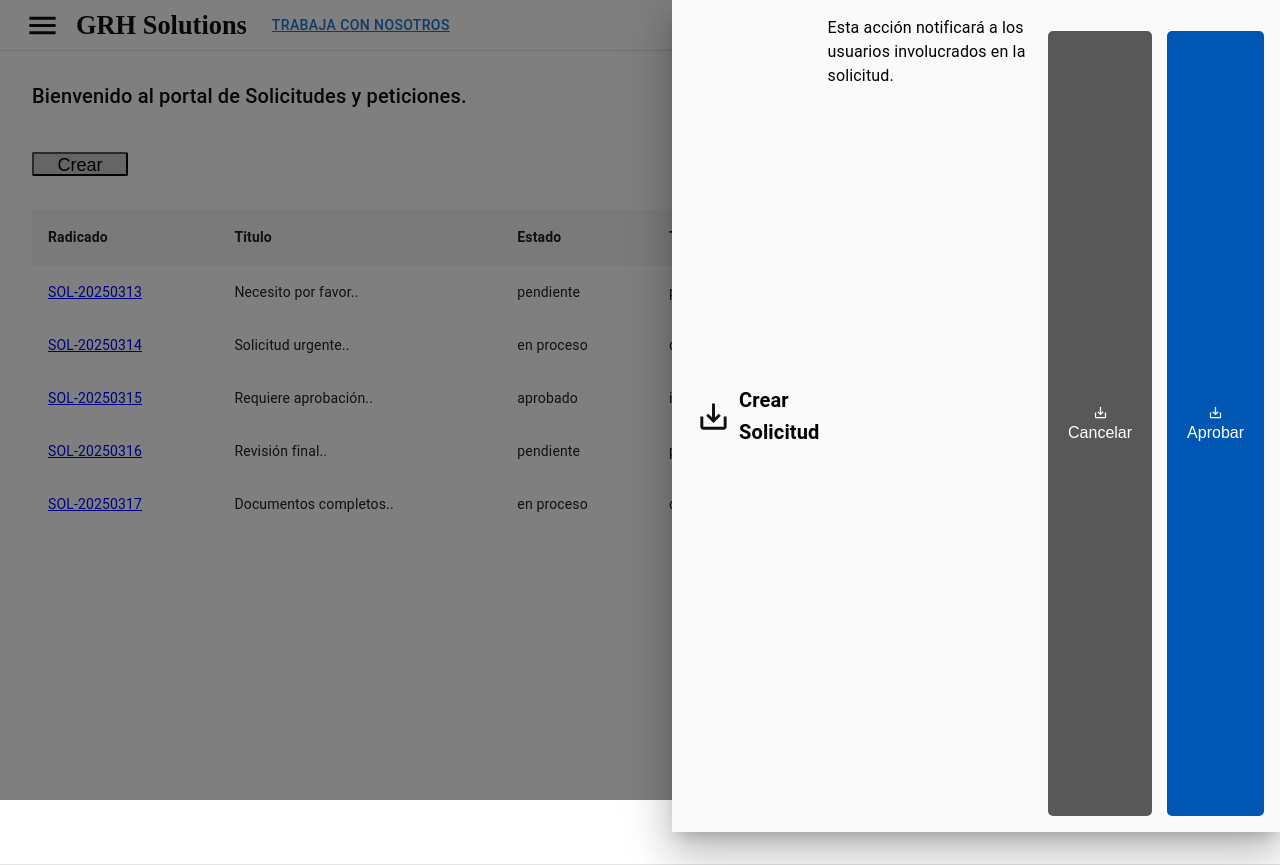
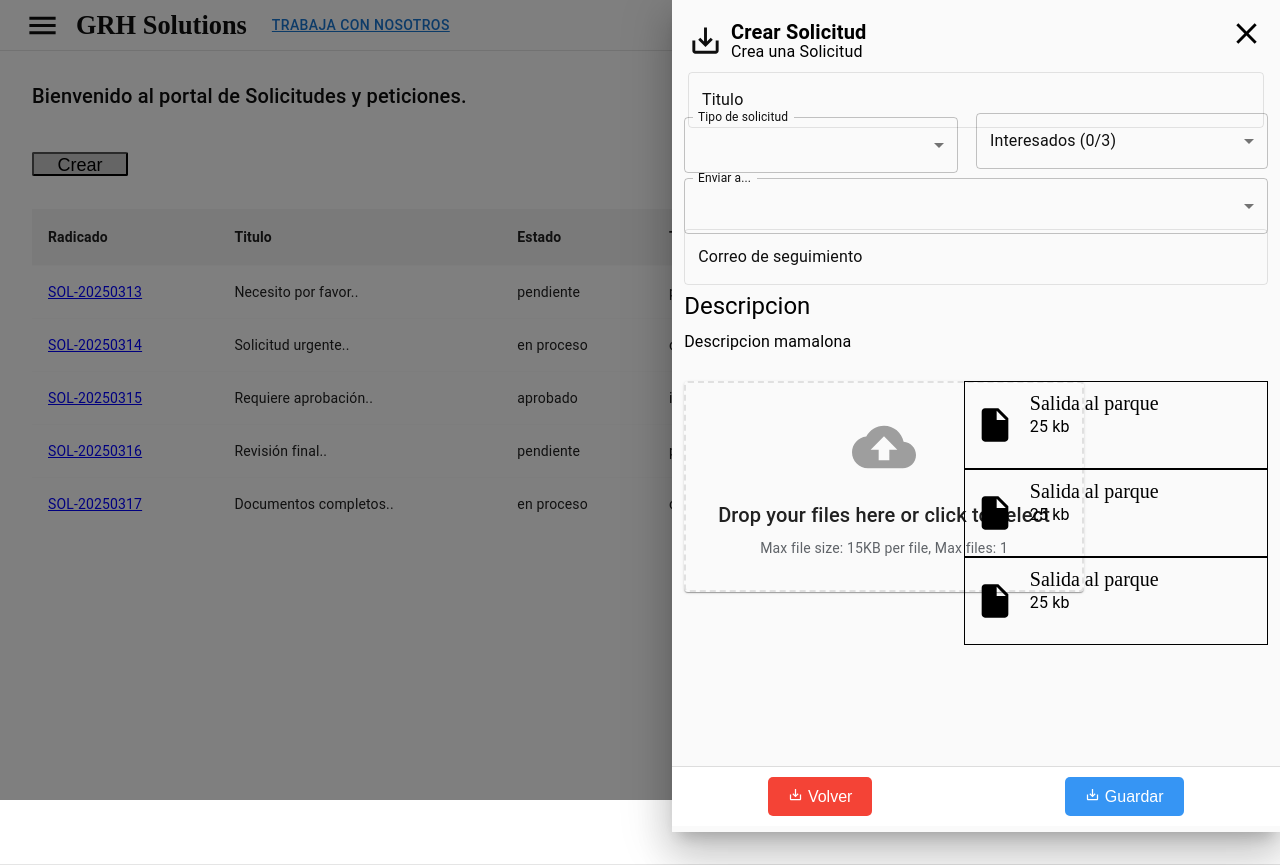
Before and after one commit to GRHsolutions/grh_solutions, a React (Vite) app in the folder Grh-Solutions/grh-solutions.client/: page /solicitudes in a window 1280 px wide. Both pictures are taken after a click on the button "Crear". Built offline with nearby package versions, Linux system fonts and the light colour scheme.

Commit message:
Update final solicitudes module

```diff
--- a/Grh-Solutions/grh-solutions.client/src/pages/solicitudes/componentes/CreatedSolicitudes.tsx
+++ b/Grh-Solutions/grh-solutions.client/src/pages/solicitudes/componentes/CreatedSolicitudes.tsx
@@ -1,7 +1,14 @@
 import { useState } from "react";
 import { Box, Modal, Stack, Typography, useTheme } from "@mui/material";
 import SaveAltIcon from "@mui/icons-material/SaveAlt";
+import CloseIcon from "@mui/icons-material/Close";
+import GrhTextField from '../../../generics/grh-generics/textField';
+import GrhCustomSelect from '../../../generics/grh-generics/inputSelect';
+import MultipleSelect from '../../../generics/grh-generics/multipleSelect';
+import { DragDropInput, DragNDropVariables } from '../../../generics/grh-generics/DragNDrop';
+import InsertDriveFileIcon from "@mui/icons-material/InsertDriveFile";
 import "../stiles.scss";
+import React from 'react';
 
 const style = {
   position: "absolute",
@@ -43,9 +50,50 @@ interface CreatedSolicitudesModalProps {
   handleClose: () => void;
   open: boolean;
 }
-
 const CreatedSolicitudesModal = ({ handleClose, open }: CreatedSolicitudesModalProps) => {
   const theme = useTheme();
+  const [text, setText] = useState('');
+  const [currentInputSelected, setCurrentInputSelected] = React.useState(0);
+
+  const optionstype = [{
+    id: 1,
+    name: "credito"
+  }, {
+    id: 2,
+    name: "inversion"
+  }, {
+    id: 3,
+    name: "prestamo"
+  }
+];
+
+const options = [{
+  id: 1,
+  name: "Carlos"
+}, {
+  id: 2,
+  name: "Mariana"
+}, {
+  id: 3,
+  name: "Alex"
+}, {
+  id: 4,
+  name: "Jose"
+}, {
+  id: 5,
+  name: "Juan"
+}
+];
+  const [selectedFiles, setSelectedFiles] = React.useState<DragNDropVariables[]>([]);
+  const [mult, setMult] = React.useState<number[]>([]);
+  const setFieldValue = (_field: string, value: number[]) => {
+    setMult(value);
+  };
+  const [newInputSelected, setNewInputSelected] = React.useState(0);
+  const [newText, setNewText] = React.useState('');
+  const handleFileSelect = (files: DragNDropVariables[]) => {
+    setSelectedFiles(files);
+  };
 
   return (
     <Modal open={open} onClose={handleClose}>
@@ -57,30 +105,182 @@ const CreatedSolicitudesModal = ({ handleClose, open }: CreatedSolicitudesModalP
           alignItems="center"
           margin={1}
         >
+
+          <Box
+            display={"flex"}
+            flexDirection={"row"}
+            alignItems="center"
+            position="absolute"
+            top={0}
+            left={0}
+            p={2}
+          >
             <SaveAltIcon
               fontSize="large"
               sx={{
                 color: theme.palette.primary.contrastText,
+                marginRight: 1,
               }}
             />
-              <Box display={"flex"} flexDirection={"column"}>
-                <Typography variant="h6" fontWeight={"bold"} mt={"3"}>
+            <div>
+              <Typography variant="h6" fontWeight={"bold"} mt={0}>
                 Crear Solicitud
               </Typography>
+              <Typography variant="body1" mt={-1}>
+                Crea una Solicitud
+              </Typography>
+            </div>
+          </Box>
+          <Box
+            display={"flex"}
+            flexDirection={"row"}
+            alignItems="center"
+            position="absolute"
+            top={0}
+            right={0}
+            p={2}
+          >
+            <CloseIcon
+              fontSize="large"
+              sx={{ color: "gray", cursor: "pointer" }}
+              onClick={handleClose}
+            />
           </Box>
         </Stack>
-          <Typography display="flex">
+        <Box
+          marginTop={5}
+          sx={{ paddingLeft: 2 }}
+          display={"flex"}
+          flexDirection={"row"}
+          alignItems="center"
+          position="absolute"
+          left={0}
+          right={0}
+          p={2}
+        >
+          <GrhTextField
+            label="Titulo"
+            value={text}
+            onChange={(e) => {
+              setText(e.target.value || "");
+            }}
+            fullWidth
+          />
+        </Box>
+        <div className="box1">
+          <Box>
+            <GrhCustomSelect
+              label={"Tipo de solicitud"}
+              options={optionstype.map(item => ({
+                value: item.id,
+                name: item.name
+              }))}
+              value={currentInputSelected}
+              onChange={(e) => {
+                setCurrentInputSelected(e.target.value as number);
+              }}
+            />
+          </Box>
+        </div>
+        <div className="box2">
+          <Box>
+            <MultipleSelect
+              label={'Interesados'}
+              name={'input'}
+              options={options.map(item => ({
+                id: item.id,
+                nombre: item.name
+              }))}
+              maxSelections={3}
+              value={mult}
+              setFieldValue={setFieldValue}
+            />
+          </Box>
+        </div>
+        <div className="box3">
+          <Box>
+            <GrhCustomSelect
+              label={"Enviar a..."}
+              options={options.map(item => ({
+                value: item.id,
+                name: item.name
+              }))}
+              value={newInputSelected}
+              onChange={(e) => {
+                setNewInputSelected(e.target.value as number);
+              }}
+            />
+          </Box>
+        </div>
+        <div className="box4">
+          <Box>
+            <GrhTextField
+              label="Correo de seguimiento"
+              value={newText}
+              onChange={(e) => {
+                setNewText(e.target.value || "");
+              }}
+              fullWidth
+            />
+          </Box>
+        </div>
+        <div className="descriptioncreated">
+          <Typography variant="h5">Descripcion</Typography>
+          <Typography variant="body1" mt={1}>Descripcion mamalona</Typography>
+        </div>
+        <div>
+          <div className="filescreated">
+            <Box>
+              <DragDropInput
+                acceptedMimeTypes={['image/jpeg', 'image/png', 'image/gif']}
+                maxSizeInKB={15}
+                onFileSelect={handleFileSelect}
+                selectedFiles={selectedFiles}
+                maxFiles={1}
+              />
+            </Box>
+          </div>
+          <div className="docreated">
+            <div className="divUsuarioIn">
+              <InsertDriveFileIcon sx={{ fontSize: 40 }} />
+              <div className="divUsuarioInfo">
+                <label>Salida al parque</label>
+                <Typography variant="body1">25 kb</Typography>
+                <div style={{ display: 'flex', justifyContent: 'flex-end', width: '280%'  }}>
+                  <input type="checkbox" id="User3" name="User3" />
+                </div>
+              </div>
+            </div>
 
-          </Typography>
-          <Typography display="flex">
-            Esta acción notificará a los usuarios involucrados en la solicitud.
-          </Typography>
-          <div className="buttonContainer">
-            <button className="btn cancel" onClick={handleClose}>
-              <SaveAltIcon sx={{ fontSize: 15 }} /> Cancelar
+            <div className="divUsuarioIn">
+              <InsertDriveFileIcon sx={{ fontSize: 40 }} />
+              <div className="divUsuarioInfo">
+                <label>Salida al parque</label>
+                <Typography variant="body1">25 kb</Typography>
+                <div style={{ display: 'flex', justifyContent: 'flex-end', width: '280%'  }}>
+                  <input type="checkbox" id="User3" name="User3" />
+                </div>
+              </div>
+            </div>
+
+            <div className="divUsuarioIn">
+              <InsertDriveFileIcon sx={{ fontSize: 40 }} />
+              <div className="divUsuarioInfo">
+                <label>Salida al parque</label>
+                <Typography variant="body1">25 kb</Typography>
+                <div style={{ display: 'flex', justifyContent: 'flex-end', width: '280%'  }}>
+                  <input type="checkbox" id="User3" name="User3" />
+                </div>
+              </div>
+            </div>
+          </div>
+        </div>
+        <div className="buttonContainerc">
+          <button className="btn cancelc" onClick={handleClose}>
+            <SaveAltIcon sx={{ fontSize: 15 }} /> Volver
           </button>
-            <button className="btn" onClick={handleClose}>
-              <SaveAltIcon sx={{ fontSize: 15 }} /> Aprobar
+          <button className="btnc" onClick={handleClose}>
+            <SaveAltIcon sx={{ fontSize: 15 }} /> Guardar
           </button>
         </div>
       </Box>
--- a/Grh-Solutions/grh-solutions.client/src/pages/solicitudes/stiles.scss
+++ b/Grh-Solutions/grh-solutions.client/src/pages/solicitudes/stiles.scss
@@ -24,7 +24,7 @@
 
 
 .button2 {
-    color: blue;
+    color: #0000ff;
     border: none;
     cursor: pointer;
     &:hover {
@@ -434,3 +434,101 @@ margin-top: 5%;
   .docText label {
     margin: 0;
   }
+
+  .buttonContainerc {
+    position: absolute;
+    bottom: 0;
+    left: 50%;
+    transform: translateX(-50%);
+    display: flex;
+    justify-content: space-around;
+    width: 100%;
+    padding: 10px;
+    background-color: white;
+    border-top: 1px solid #ddd;
+    margin-bottom: 1%;
+  }
+
+  .btnc {
+    background-color: #3695f4;
+    color: white;
+    padding: 10px 20px;
+    font-size: 16px;
+    border: none;
+    border-radius: 5px;
+    cursor: pointer;
+  }
+
+  .cancelc {
+    background-color: #f44336;
+  }
+
+  .btnc:hover, .cancelc:hover {
+    opacity: 0.9;
+  }
+
+  .box1{
+
+    background:none;
+    left: 0%;
+    position: absolute;
+    margin-top: 15%;
+    margin-left: 2%;
+    width: 45%;
+  }
+
+  .box2{
+
+    background:none;
+    left: 48%;
+    position: absolute;
+    margin-top: 16%;
+    margin-left: 2%;
+    width: 48%;
+  }
+
+  .box3{
+
+    background:none;
+    left: 0%;
+    position: absolute;
+    margin-top: 25%;
+    margin-left: 2%;
+    width: 96%;
+  }
+
+  .box4{
+
+    background:none;
+    left: 0%;
+    position: absolute;
+    margin-top: 35%;
+    margin-left: 2%;
+    width: 96%;
+  }
+
+  .descriptioncreated{
+
+    margin-left: 2%;
+    margin-top: 45%;
+    left: 0%;
+    position: absolute;
+  }
+
+  .filescreated{
+
+    margin-left: 2%;
+    margin-top: 60%;
+    left: 0%;
+    position: absolute;
+  }
+
+  .docreated{
+
+    margin-left: 2%;
+    margin-top: 60%;
+    margin-right: 2%;
+    right: 0%;
+    position: absolute;
+    width: 50%;
+  }
```
Lines whose indentation alone changed are shown as unchanged.
